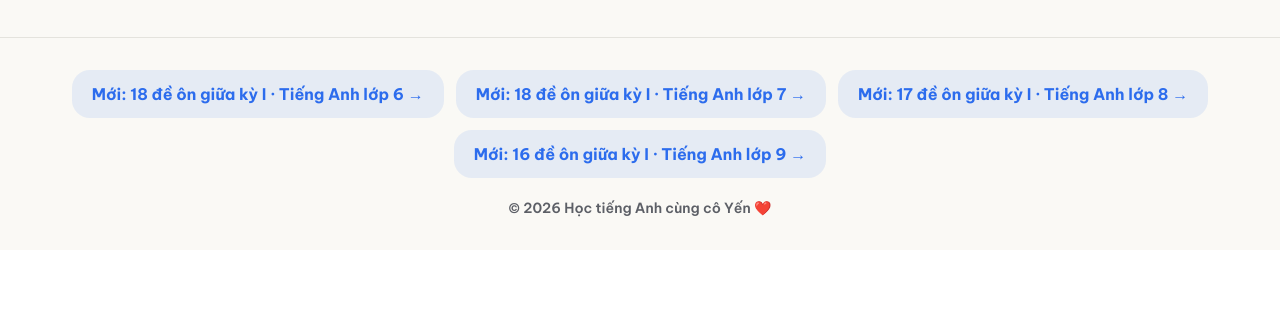
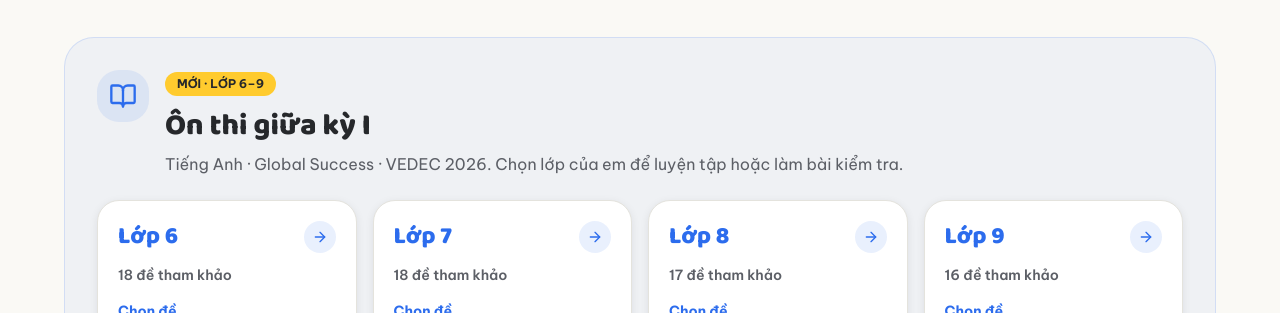
Before and after one commit to truongnocode/co-yen-learns-english, a React (Vite) app: page / in a window 1280 px wide. Shown: the part 639-952 px from the top of the page. Before the commit the page ends 889 px from the top, so only its background shows below. Built offline with nearby package versions, Linux system fonts and the light colour scheme; no server answers.

Commit message:
Group homepage midterm exams into four grade cards

```diff
--- a/src/pages/Index.tsx
+++ b/src/pages/Index.tsx
@@ -1,10 +1,11 @@
 import { useCallback } from "react";
 import { motion } from "framer-motion";
-import { ArrowRight, Sparkles } from "lucide-react";
-import { useNavigate } from "react-router-dom";
+import { ArrowRight, BookOpen, Sparkles } from "lucide-react";
+import { Link, useNavigate } from "react-router-dom";
 import PageShell from "@/components/PageShell";
 import { useAuth } from "@/contexts/AuthContext";
 import { isOnboarded } from "@/lib/progress";
+import { MIDTERM_EXAM_COUNTS, type ExamGrade } from "@/lib/grade6Exam";
 import bearUrl from "@/assets/emoji/bear.png";
 import rabbitUrl from "@/assets/emoji/rabbit.png";
 import carrotUrl from "@/assets/emoji/carrot-char.svg";
@@ -100,13 +101,32 @@ const Index = () => {
         </div>
       </header>
 
+      <section aria-labelledby="midterm-heading" className="px-4 pb-12 sm:px-6">
+        <div className="mx-auto max-w-6xl rounded-3xl border border-primary/15 bg-primary/5 p-5 sm:p-8">
+          <div className="mb-6 flex items-start gap-4">
+            <span className="hidden rounded-2xl bg-primary/10 p-3 text-primary sm:block"><BookOpen className="h-7 w-7" aria-hidden /></span>
+            <div>
+              <span className="inline-block rounded-full bg-xp px-3 py-1 text-xs font-extrabold text-xp-foreground">MỚI · LỚP 6–9</span>
+              <h2 id="midterm-heading" className="mt-3 font-display text-2xl font-extrabold sm:text-3xl">Ôn thi giữa kỳ I</h2>
+              <p className="mt-2 text-sm leading-relaxed text-muted-foreground sm:text-base">Tiếng Anh · Global Success · VEDEC 2026. Chọn lớp của em để luyện tập hoặc làm bài kiểm tra.</p>
+            </div>
+          </div>
+          <div className="grid grid-cols-2 gap-3 sm:gap-4 lg:grid-cols-4">
+            {([6, 7, 8, 9] as ExamGrade[]).map(grade => (
+              <Link key={grade} to={`/grade/${grade}/tests`} className="group rounded-2xl border border-border bg-card p-4 shadow-1 transition hover:-translate-y-1 hover:border-primary/40 hover:shadow-2 focus-visible:outline focus-visible:outline-2 focus-visible:outline-offset-4 focus-visible:outline-primary sm:p-5">
+                <div className="flex items-center justify-between gap-2">
+                  <h3 className="font-display text-2xl font-extrabold text-primary">Lớp {grade}</h3>
+                  <span className="rounded-full bg-primary/10 p-2 text-primary"><ArrowRight className="h-4 w-4 transition-transform group-hover:translate-x-0.5" aria-hidden /></span>
+                </div>
+                <p className="mt-3 text-sm font-semibold text-muted-foreground">{MIDTERM_EXAM_COUNTS[grade]} đề tham khảo</p>
+                <span className="mt-4 inline-block text-sm font-extrabold text-primary">Chọn đề</span>
+              </Link>
+            ))}
+          </div>
+        </div>
+      </section>
+
       <footer className="border-t border-border py-8 text-center">
-        <div className="mb-5 flex flex-wrap justify-center gap-3 px-4">
-          <button onClick={() => navigate('/grade/6/tests')} className="rounded-xl bg-primary/10 px-5 py-3 font-bold text-primary hover:bg-primary/20">Mới: 18 đề ôn giữa kỳ I · Tiếng Anh lớp 6 →</button>
-          <button onClick={() => navigate('/grade/7/tests')} className="rounded-xl bg-primary/10 px-5 py-3 font-bold text-primary hover:bg-primary/20">Mới: 18 đề ôn giữa kỳ I · Tiếng Anh lớp 7 →</button>
-          <button onClick={() => navigate('/grade/8/tests')} className="rounded-xl bg-primary/10 px-5 py-3 font-bold text-primary hover:bg-primary/20">Mới: 17 đề ôn giữa kỳ I · Tiếng Anh lớp 8 →</button>
-          <button onClick={() => navigate('/grade/9/tests')} className="rounded-xl bg-primary/10 px-5 py-3 font-bold text-primary hover:bg-primary/20">Mới: 16 đề ôn giữa kỳ I · Tiếng Anh lớp 9 →</button>
-        </div>
         <p className="text-sm font-semibold text-muted-foreground">© 2026 Học tiếng Anh cùng cô Yến ❤️</p>
       </footer>
     </PageShell>
```
